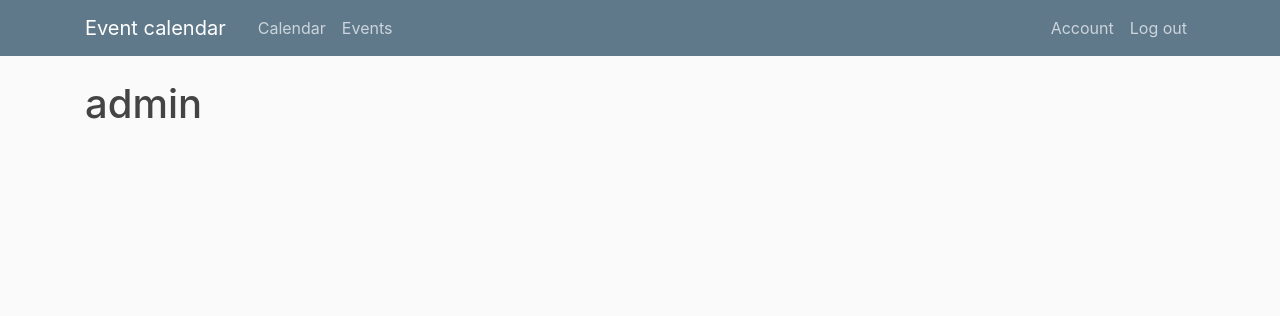
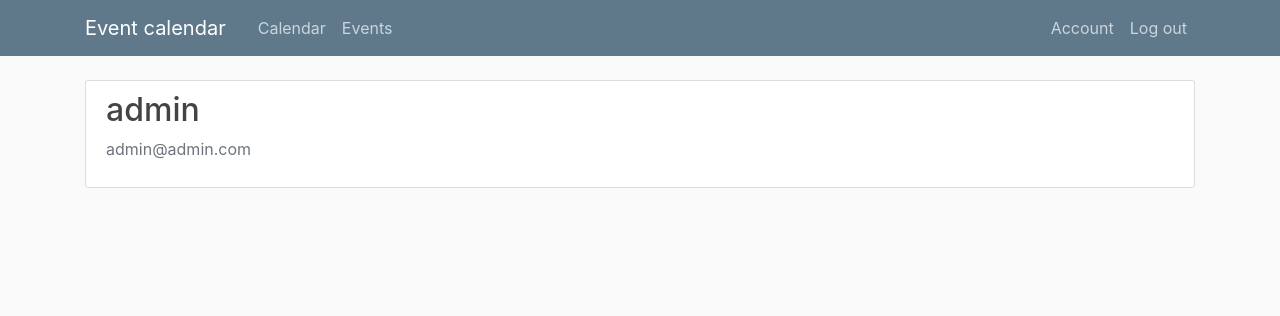
Before and after one commit to pzacha/event_calendar, a Django app: page /users/account/ in a window 1280 px wide. Shown: the top 316 px of the page. Run offline with Django 3.2, Linux system fonts and the light colour scheme; a user stored in the database is signed in; some libraries are stand-ins or nearby versions.

Commit message:
Account page created. User-Event relation created.

```diff
--- a/event_calendar/events/models.py
+++ b/event_calendar/events/models.py
@@ -5,13 +5,15 @@ from django.db import models
 from django.utils import timezone
 from django.urls import reverse
 
+from users.models import CustomUser
+
 
 class Event(models.Model):
     name = models.CharField(max_length=100)
     start_date = models.DateTimeField()
     end_date = models.DateTimeField()
     desc = models.TextField("Event description", blank=True, max_length=1500)
-    # participants = models.ManyToManyField(User, related_name="events")
+    participants = models.ManyToManyField(CustomUser, related_name="events")
 
     def __str__(self):
         return self.name
--- a/event_calendar/users/templates/users/account.html
+++ b/event_calendar/users/templates/users/account.html
@@ -1,4 +1,11 @@
 {% extends "base.html" %}
 {% block content %}
-<h1>{{ user.username }}</h1>
+<div class="content-section">
+    <div class="media">
+        <div class="media-body">
+            <h2 class="account-heading">{{ user.username }}</h2>
+            <p class="text-secondary">{{ user.email }}</p>
+        </div>
+    </div>
+</div>
 {% endblock content %}
--- a/event_calendar/users/views.py
+++ b/event_calendar/users/views.py
@@ -12,7 +12,7 @@ def register(request):
             form.save()
             username = form.cleaned_data.get("username")
             messages.success(request, f"Created {username} account!")
-            return redirect("events:Login")
+            return redirect("users:Login")
     else:
         form = UserRegisterForm()
     return render(request, "users/register.html", {"form": form})
```
Also changed, not shown: event_calendar/db.sqlite3, event_calendar/events/migrations/0002_event_participants.py (added).
